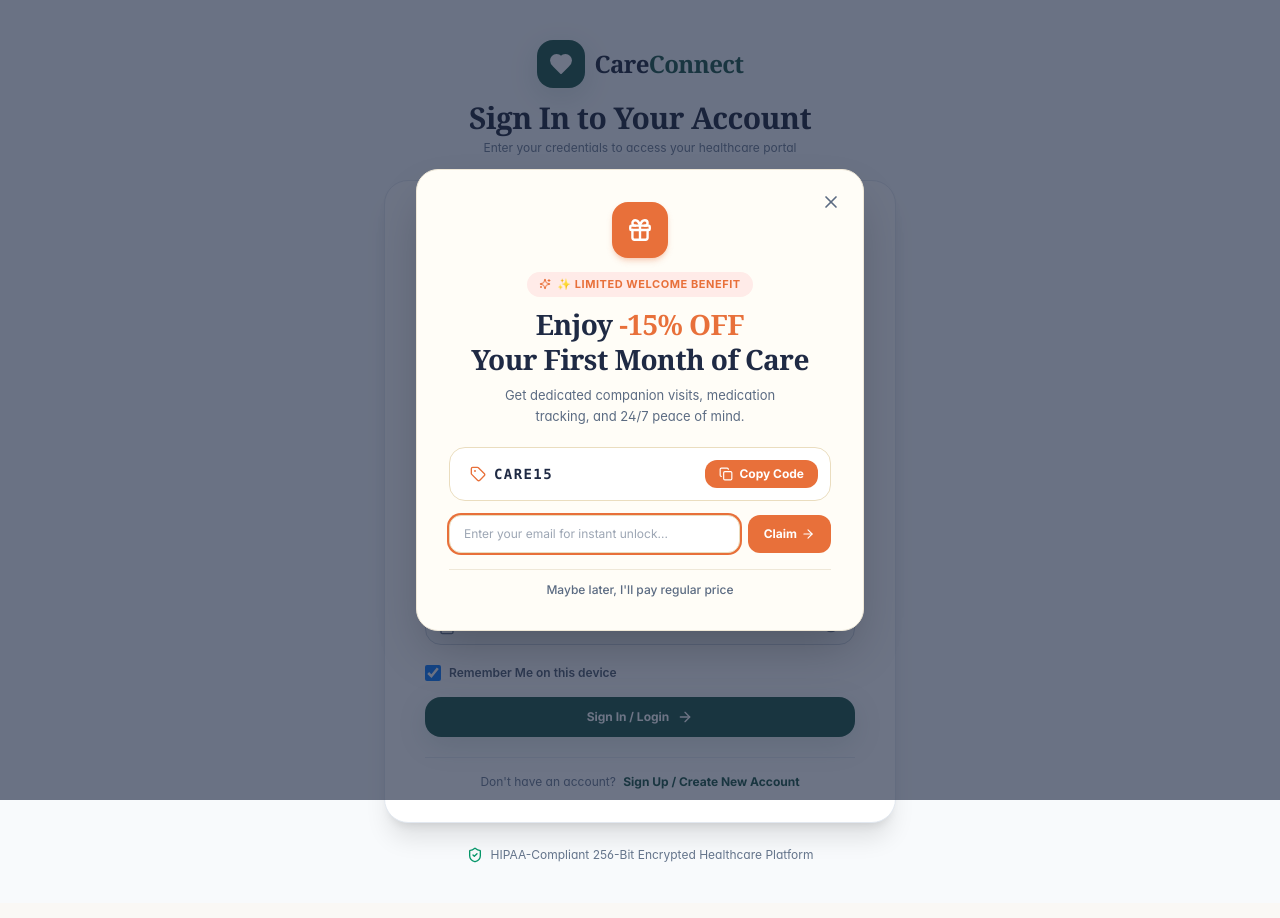
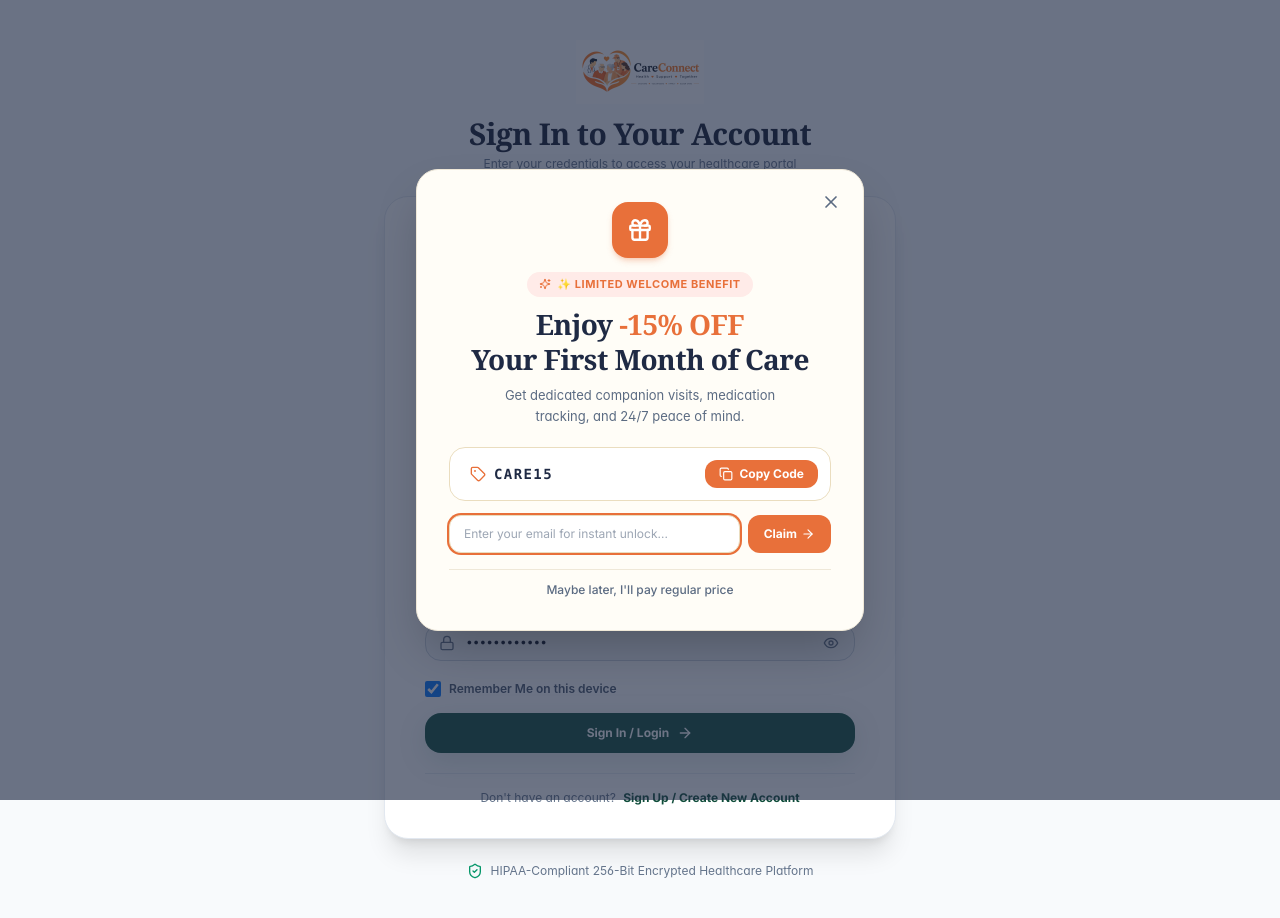
Before and after one commit to Sheetalr-2006/CARE-Connect, a React (Vite) app: page /auth/login in a window 1280 px wide. Built offline with nearby package versions, Linux system fonts and the light colour scheme; grey boxes are pictures that could not be loaded.

Commit message:
Enlarge front page logo and update official logo across all signup and login pages

```diff
--- a/src/components/layout/Navbar.jsx
+++ b/src/components/layout/Navbar.jsx
@@ -73,7 +73,7 @@ export const Navbar = ({ onToggleMobileMenu, isMobileMenuOpen }) => {
   ];
 
   return (
-    <header className="sticky top-0 z-40 bg-white border-b border-slate-200/80 shadow-[0_1px_2px_rgba(0,0,0,0.03)] px-4 lg:px-8 h-14 transition-colors">
+    <header className="sticky top-0 z-40 bg-white border-b border-slate-200/80 shadow-[0_1px_2px_rgba(0,0,0,0.03)] px-4 lg:px-8 h-16 transition-colors">
       <div className="max-w-7xl mx-auto h-full flex items-center justify-between">
 
         {/* Left: Brand & Mobile Toggle */}
@@ -90,7 +90,7 @@ export const Navbar = ({ onToggleMobileMenu, isMobileMenuOpen }) => {
             <img
               src="/careconnect-logo.png"
               alt="CareConnect"
-              className="h-8 sm:h-9 w-auto max-w-[160px] object-contain transition-transform group-hover:scale-105"
+              className="h-10 sm:h-11 md:h-12 w-auto max-w-[200px] object-contain transition-transform group-hover:scale-105"
             />
           </Link>
         </div>
--- a/src/pages/Auth/AuthLandingPage.jsx
+++ b/src/pages/Auth/AuthLandingPage.jsx
@@ -623,7 +623,7 @@ export const AuthLandingPage = () => {
               <img
                 src="/careconnect-logo.png"
                 alt="CareConnect Logo"
-                className="h-8 sm:h-9 w-auto max-w-[160px] object-contain transition-transform group-hover:scale-105"
+                className="h-11 sm:h-12 w-auto max-w-[210px] object-contain transition-transform group-hover:scale-105"
               />
             </Link>
           </div>
@@ -1683,10 +1683,19 @@ export const AuthLandingPage = () => {
 
           <div className="bg-white p-8 sm:p-12 rounded-3xl border border-[#E2E8F0] shadow-elevated">
 
-            <div className="text-center max-w-lg mx-auto mb-8 space-y-2">
-              <span className="text-xs font-bold uppercase tracking-wider text-primary bg-[#FFE8DF] px-3.5 py-1 rounded-full">
-                Member Access Portal
-              </span>
+            <div className="text-center max-w-lg mx-auto mb-8 space-y-3">
+              <div className="flex justify-center mb-2">
+                <img
+                  src="/careconnect-logo.png"
+                  alt="CareConnect Logo"
+                  className="h-14 sm:h-16 w-auto max-w-[240px] object-contain drop-shadow-xs"
+                />
+              </div>
+              <div>
+                <span className="text-xs font-bold uppercase tracking-wider text-primary bg-[#FFE8DF] px-3.5 py-1 rounded-full">
+                  Member Access Portal
+                </span>
+              </div>
               <h2 className="text-3xl font-black text-[#1A1D20] font-serif">
                 Sign In to Your <span className="text-primary font-serif">Care Dashboard</span>
               </h2>
--- a/src/pages/Auth/ElderlySignupPage.jsx
+++ b/src/pages/Auth/ElderlySignupPage.jsx
@@ -40,11 +40,12 @@ export const ElderlySignupPage = () => {
 
       {/* Header */}
       <div className="flex items-center justify-between mb-6">
-        <Link to="/auth/role-select" className="flex items-center gap-2">
-          <div className="w-9 h-9 rounded-xl bg-primary flex items-center justify-center text-white shadow-ambient">
-            <Heart className="w-5 h-5 fill-white" />
-          </div>
-          <span className="font-bold text-lg text-on-surface">CareConnect</span>
+        <Link to="/auth/role-select" className="flex items-center gap-2 group" title="CareConnect Home">
+          <img
+            src="/careconnect-logo.png"
+            alt="CareConnect Logo"
+            className="h-10 sm:h-12 w-auto max-w-[190px] object-contain transition-transform group-hover:scale-105"
+          />
         </Link>
         <span className="text-[11px] font-semibold text-primary bg-primary/10 px-3 py-1 rounded-full">
           Step 2 of 3 • Senior Profile
--- a/src/pages/Auth/FamilySignupPage.jsx
+++ b/src/pages/Auth/FamilySignupPage.jsx
@@ -34,11 +34,12 @@ export const FamilySignupPage = () => {
     <div className="min-h-screen bg-background p-4 sm:p-6 lg:p-8 max-w-xl mx-auto">
 
       <div className="flex items-center justify-between mb-6">
-        <Link to="/auth/role-select" className="flex items-center gap-2">
-          <div className="w-9 h-9 rounded-xl bg-primary flex items-center justify-center text-white shadow-ambient">
-            <Heart className="w-5 h-5 fill-white" />
-          </div>
-          <span className="font-bold text-lg text-on-surface">CareConnect</span>
+        <Link to="/auth/role-select" className="flex items-center gap-2 group" title="CareConnect Home">
+          <img
+            src="/careconnect-logo.png"
+            alt="CareConnect Logo"
+            className="h-10 sm:h-12 w-auto max-w-[190px] object-contain transition-transform group-hover:scale-105"
+          />
         </Link>
         <span className="text-[11px] font-semibold text-primary bg-primary/10 px-3 py-1 rounded-full">
           Family Caregiver Setup
--- a/src/pages/Auth/ForgotPasswordPage.jsx
+++ b/src/pages/Auth/ForgotPasswordPage.jsx
@@ -76,11 +76,12 @@ export const ForgotPasswordPage = () => {
   return (
     <div className="min-h-screen bg-background flex flex-col justify-center py-10 px-4 sm:px-6 lg:px-8">
       <div className="sm:mx-auto sm:w-full sm:max-w-md text-center">
-        <Link to="/" className="inline-flex items-center gap-2.5 mb-3">
-          <div className="w-12 h-12 rounded-2xl bg-primary flex items-center justify-center text-white shadow-ambient">
-            <Heart className="w-6 h-6 fill-white" />
-          </div>
-          <span className="font-bold text-2xl tracking-tight text-on-surface">CareConnect</span>
+        <Link to="/" className="inline-flex items-center justify-center mb-3 group" title="CareConnect Home">
+          <img
+            src="/careconnect-logo.png"
+            alt="CareConnect Logo"
+            className="h-16 sm:h-18 w-auto max-w-[260px] object-contain transition-transform group-hover:scale-105"
+          />
         </Link>
         <h1 className="text-2xl font-black text-on-surface">Account Recovery</h1>
         <p className="text-xs text-on-surface-variant mt-1">
--- a/src/pages/Auth/InteractionsPage.jsx
+++ b/src/pages/Auth/InteractionsPage.jsx
@@ -34,11 +34,12 @@ export const InteractionsPage = () => {
 
       {/* Header */}
       <div className="flex items-center justify-between mb-6">
-        <Link to="/" className="flex items-center gap-2">
-          <div className="w-9 h-9 rounded-xl bg-primary flex items-center justify-center text-white shadow-ambient">
-            <Heart className="w-5 h-5 fill-white" />
-          </div>
-          <span className="font-bold text-lg text-on-surface">CareConnect</span>
+        <Link to="/" className="flex items-center gap-2 group" title="CareConnect Home">
+          <img
+            src="/careconnect-logo.png"
+            alt="CareConnect Logo"
+            className="h-10 sm:h-12 w-auto max-w-[190px] object-contain transition-transform group-hover:scale-105"
+          />
         </Link>
         <span className="text-[11px] font-semibold text-primary bg-primary/10 px-3 py-1 rounded-full">
           Step 3 of 3 • Preferences
--- a/src/pages/Auth/LoginPage.jsx
+++ b/src/pages/Auth/LoginPage.jsx
@@ -344,13 +344,12 @@ export const LoginPage = () => {
 
       {/* Brand Header */}
       <div className="sm:mx-auto sm:w-full sm:max-w-md text-center mb-6">
-        <Link to="/" className="inline-flex items-center gap-2.5 group mb-3">
-          <div className="w-12 h-12 rounded-2xl bg-primary flex items-center justify-center text-white shadow-ambient group-hover:scale-105 transition-transform">
-            <Heart className="w-6 h-6 fill-white" />
-          </div>
-          <span className="font-bold text-2xl tracking-tight text-[#0F172A] font-serif">
-            Care<span className="text-primary font-serif">Connect</span>
-          </span>
+        <Link to="/" className="inline-flex items-center justify-center group mb-3" title="CareConnect Home">
+          <img
+            src="/careconnect-logo.png"
+            alt="CareConnect Logo"
+            className="h-16 sm:h-18 w-auto max-w-[260px] object-contain transition-transform group-hover:scale-105"
+          />
         </Link>
 
         <h1 className="text-2xl sm:text-3xl font-black text-[#0F172A] font-serif">
--- a/src/pages/Auth/PendingApprovalPage.jsx
+++ b/src/pages/Auth/PendingApprovalPage.jsx
@@ -7,11 +7,12 @@ export const PendingApprovalPage = () => {
     <div className="min-h-screen bg-background flex flex-col justify-between p-4 sm:p-6 lg:p-8 max-w-lg mx-auto">
 
       <div className="flex items-center justify-between mb-8">
-        <Link to="/" className="flex items-center gap-2">
-          <div className="w-9 h-9 rounded-xl bg-primary flex items-center justify-center text-white shadow-ambient">
-            <Heart className="w-5 h-5 fill-white" />
-          </div>
-          <span className="font-bold text-lg text-on-surface">CareConnect</span>
+        <Link to="/" className="flex items-center gap-2 group" title="CareConnect Home">
+          <img
+            src="/careconnect-logo.png"
+            alt="CareConnect Logo"
+            className="h-10 sm:h-12 w-auto max-w-[190px] object-contain transition-transform group-hover:scale-105"
+          />
         </Link>
         <span className="text-[11px] font-semibold text-amber-700 bg-amber-100 px-3 py-1 rounded-full border border-amber-200">
           Verification In Progress
--- a/src/pages/Auth/RegisterPage.jsx
+++ b/src/pages/Auth/RegisterPage.jsx
@@ -112,13 +112,12 @@ export const RegisterPage = () => {
     <div className="min-h-screen bg-[#F8FAFC] flex flex-col justify-center py-10 px-4 sm:px-6 lg:px-8 text-[#1E293B]">
 
       <div className="sm:mx-auto sm:w-full sm:max-w-md text-center mb-6">
-        <Link to="/" className="inline-flex items-center gap-2.5 mb-3 group">
-          <div className="w-12 h-12 rounded-2xl bg-primary flex items-center justify-center text-white shadow-ambient group-hover:scale-105 transition-transform">
-            <Heart className="w-6 h-6 fill-white" />
-          </div>
-          <span className="font-bold text-2xl tracking-tight text-[#0F172A] font-serif">
-            Care<span className="text-primary font-serif">Connect</span>
-          </span>
+        <Link to="/" className="inline-flex items-center justify-center mb-3 group" title="CareConnect Home">
+          <img
+            src="/careconnect-logo.png"
+            alt="CareConnect Logo"
+            className="h-16 sm:h-18 w-auto max-w-[260px] object-contain transition-transform group-hover:scale-105"
+          />
         </Link>
         <h1 className="text-2xl sm:text-3xl font-black text-[#0F172A] font-serif">Create New Account</h1>
         <p className="text-xs text-[#64748B] mt-1">
--- a/src/pages/Auth/RoleSelectPage.jsx
+++ b/src/pages/Auth/RoleSelectPage.jsx
@@ -46,11 +46,12 @@ export const RoleSelectPage = () => {
       {/* Top Brand */}
       <div>
         <div className="flex items-center justify-between mb-6">
-          <Link to="/auth/login" className="flex items-center gap-2">
-            <div className="w-9 h-9 rounded-xl bg-primary flex items-center justify-center text-white shadow-ambient">
-              <Heart className="w-5 h-5 fill-white" />
-            </div>
-            <span className="font-bold text-lg text-on-surface">CareConnect</span>
+          <Link to="/auth/login" className="flex items-center gap-2 group" title="CareConnect Home">
+            <img
+              src="/careconnect-logo.png"
+              alt="CareConnect Logo"
+              className="h-10 sm:h-12 w-auto max-w-[190px] object-contain transition-transform group-hover:scale-105"
+            />
           </Link>
           <Link to="/auth/login" className="text-xs font-semibold text-primary hover:underline">
             Already registered? Sign In
--- a/src/pages/Auth/VolunteerSignupPage.jsx
+++ b/src/pages/Auth/VolunteerSignupPage.jsx
@@ -83,11 +83,12 @@ export const VolunteerSignupPage = () => {
 
       {/* Header */}
       <div className="flex items-center justify-between mb-6">
-        <Link to="/auth/role-select" className="flex items-center gap-2">
-          <div className="w-9 h-9 rounded-xl bg-primary flex items-center justify-center text-white shadow-ambient">
-            <Heart className="w-5 h-5 fill-white" />
-          </div>
-          <span className="font-bold text-lg text-on-surface">CareConnect</span>
+        <Link to="/auth/role-select" className="flex items-center gap-2 group" title="CareConnect Home">
+          <img
+            src="/careconnect-logo.png"
+            alt="CareConnect Logo"
+            className="h-10 sm:h-12 w-auto max-w-[190px] object-contain transition-transform group-hover:scale-105"
+          />
         </Link>
         <span className="text-[11px] font-semibold text-primary bg-primary/10 px-3 py-1 rounded-full">
           Volunteer Registration
```
